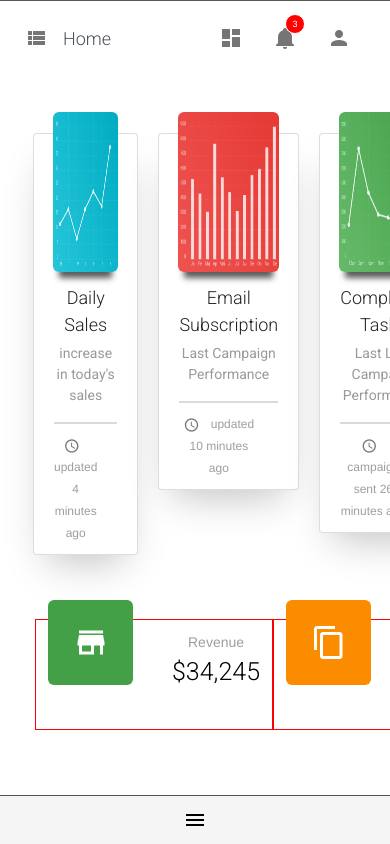
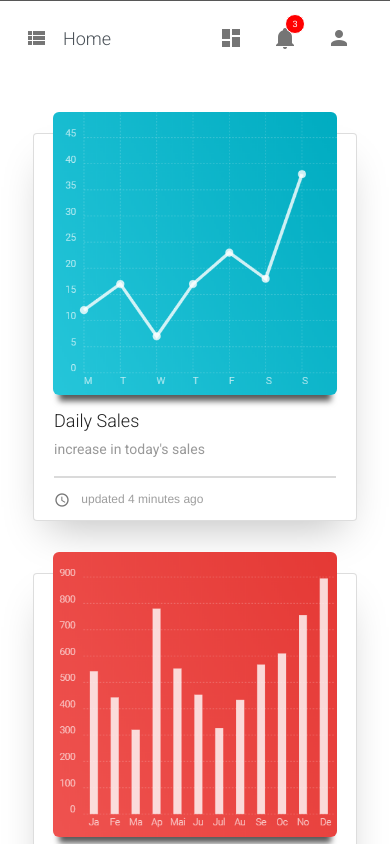
Before and after one commit to arpiMkhitaryan13/routing, a Vue app: page / in a window 390 px wide. Shown: the top 844 px of the page. Built offline with nearby package versions, Linux system fonts and the light colour scheme.

Commit message:
graphics responsivity

```diff
--- a/src/components/Dashboard/Graphics.vue
+++ b/src/components/Dashboard/Graphics.vue
@@ -135,4 +135,20 @@
       margin-bottom: 0;
     }
   }
+
+  @media (max-width: 990px) {
+    .offset {
+      width: 100% !important;
+      img {
+        width: 100%;
+      }
+    }
+    .card {
+      width: 100% !important;
+      margin-bottom: 2em;
+    }
+    .cards {
+      flex-direction: column;
+    }
+  }
 </style>
```
